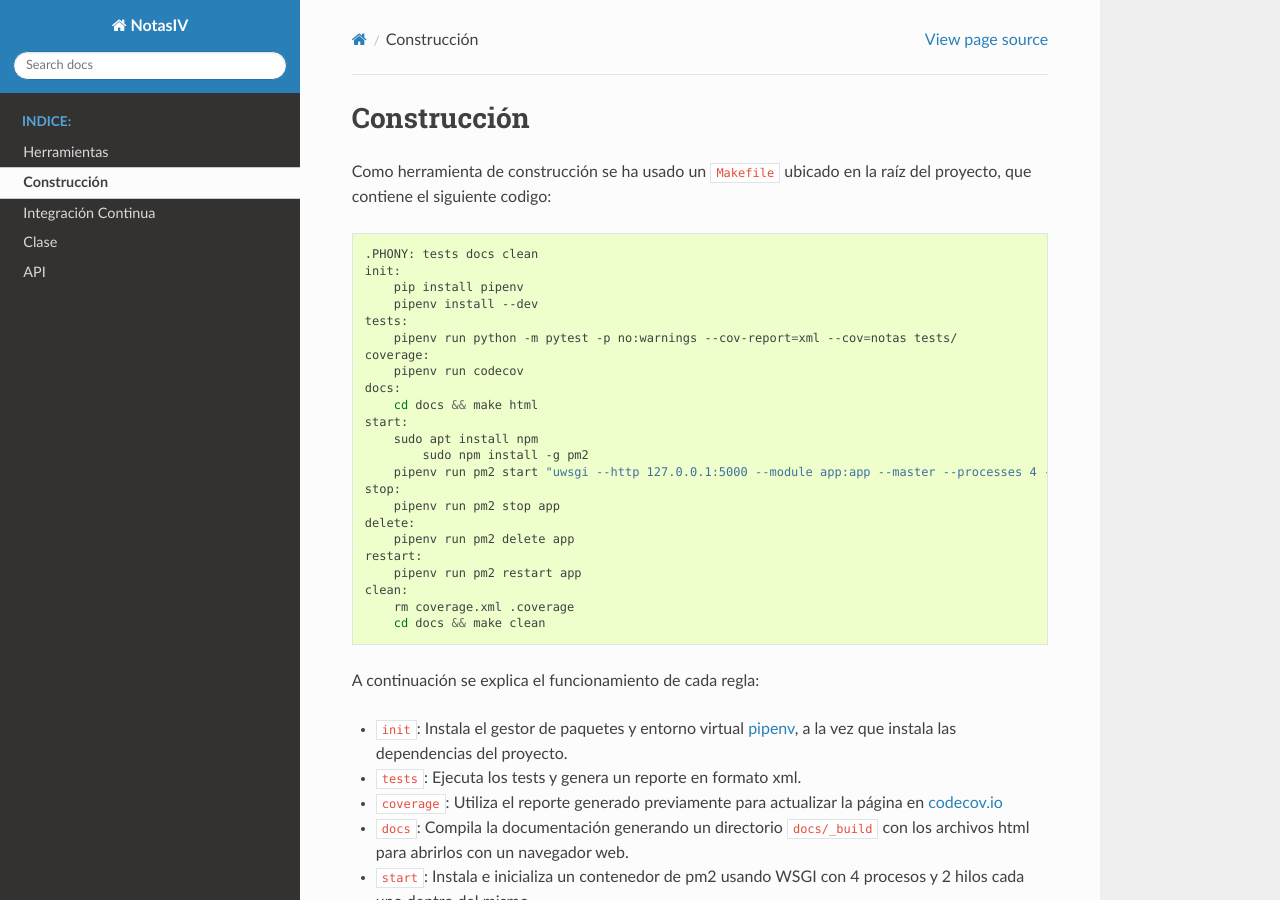
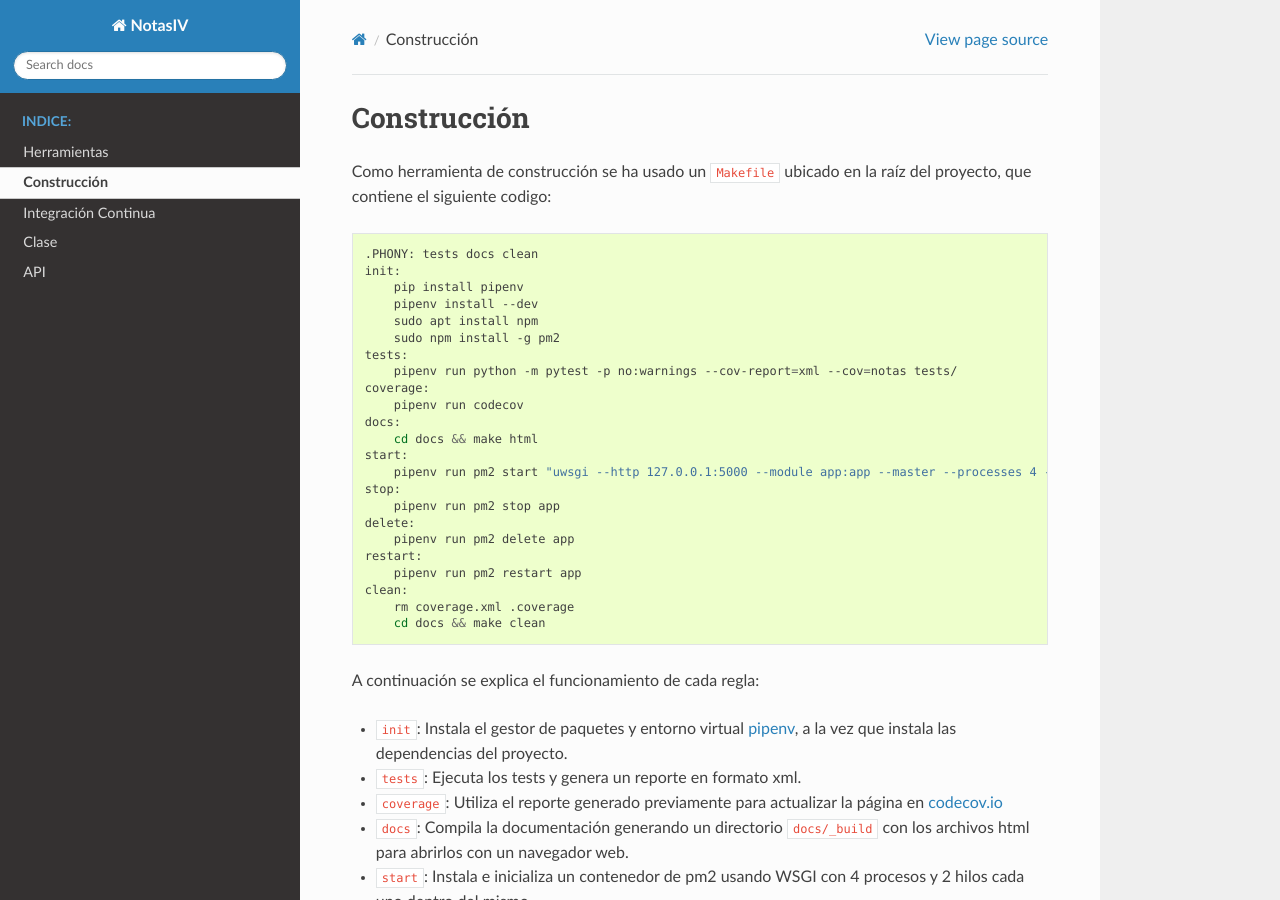
Before and after one commit to angelhodar/NotasIV, a Sphinx documentation site: the page built from docs/build.rst, in a window 1280 px wide and 900 px high. Built offline with Sphinx 7.4.7 and the Read the Docs theme 2.0.0, drawn with Linux system fonts in a browser that asks for light colours; part of the change alters nothing that is shown.

Commit message:
Cambia instalacion npm en regla init. #14

```diff
--- a/docs/build.rst
+++ b/docs/build.rst
@@ -9,6 +9,8 @@ Como herramienta de construcción se ha usado un ``Makefile`` ubicado en la raí
     init:
         pip install pipenv
         pipenv install --dev
+        sudo apt install npm
+        sudo npm install -g pm2
     tests:
         pipenv run python -m pytest -p no:warnings --cov-report=xml --cov=notas tests/
     coverage:
@@ -16,8 +18,6 @@ Como herramienta de construcción se ha usado un ``Makefile`` ubicado en la raí
     docs:
         cd docs && make html
     start:
-        sudo apt install npm
-	    sudo npm install -g pm2
         pipenv run pm2 start "uwsgi --http 127.0.0.1:5000 --module app:app --master --processes 4 --threads 2" --name app
     stop:
         pipenv run pm2 stop app
```
Also changed, not shown: 1 other file.
